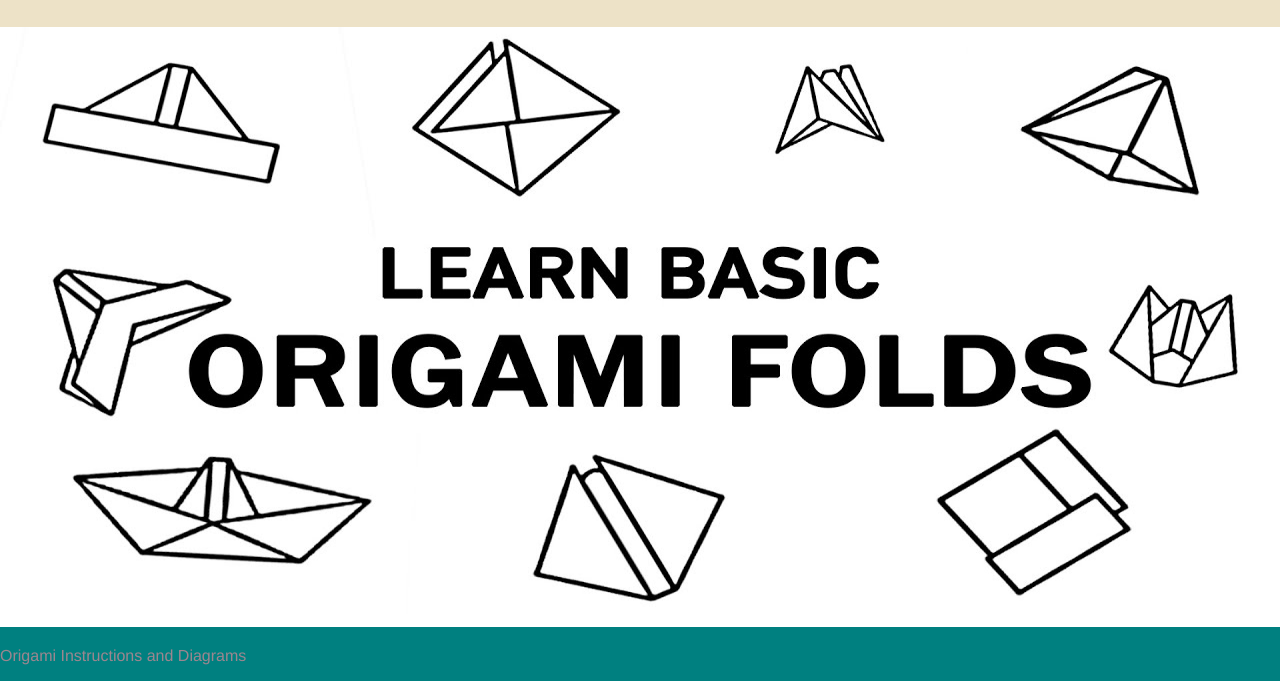
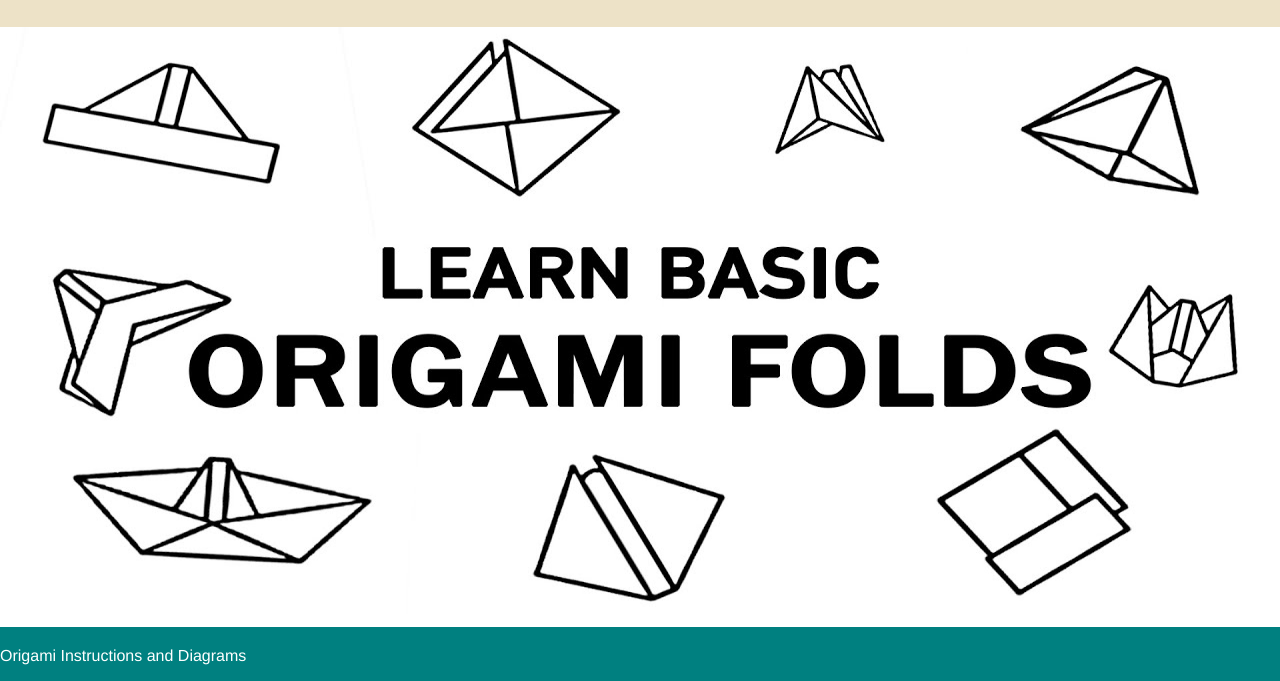
Before and after one commit to AfrinSAnish/htmllll, a plain HTML site: page index.html in a window 1280 px wide. Shown: the part 62-743 px from the top of the page. Drawn offline with Linux system fonts and the light colour scheme.

Commit message:
Add files via upload

```diff
--- a/styles.css
+++ b/styles.css
@@ -39,7 +39,7 @@ body{
 
 }
 .bodyimg{
-   color: #9c868f;
+   color: #ffffff;
    font-family:  Helvetica;
    justify-content: center;
 
```
